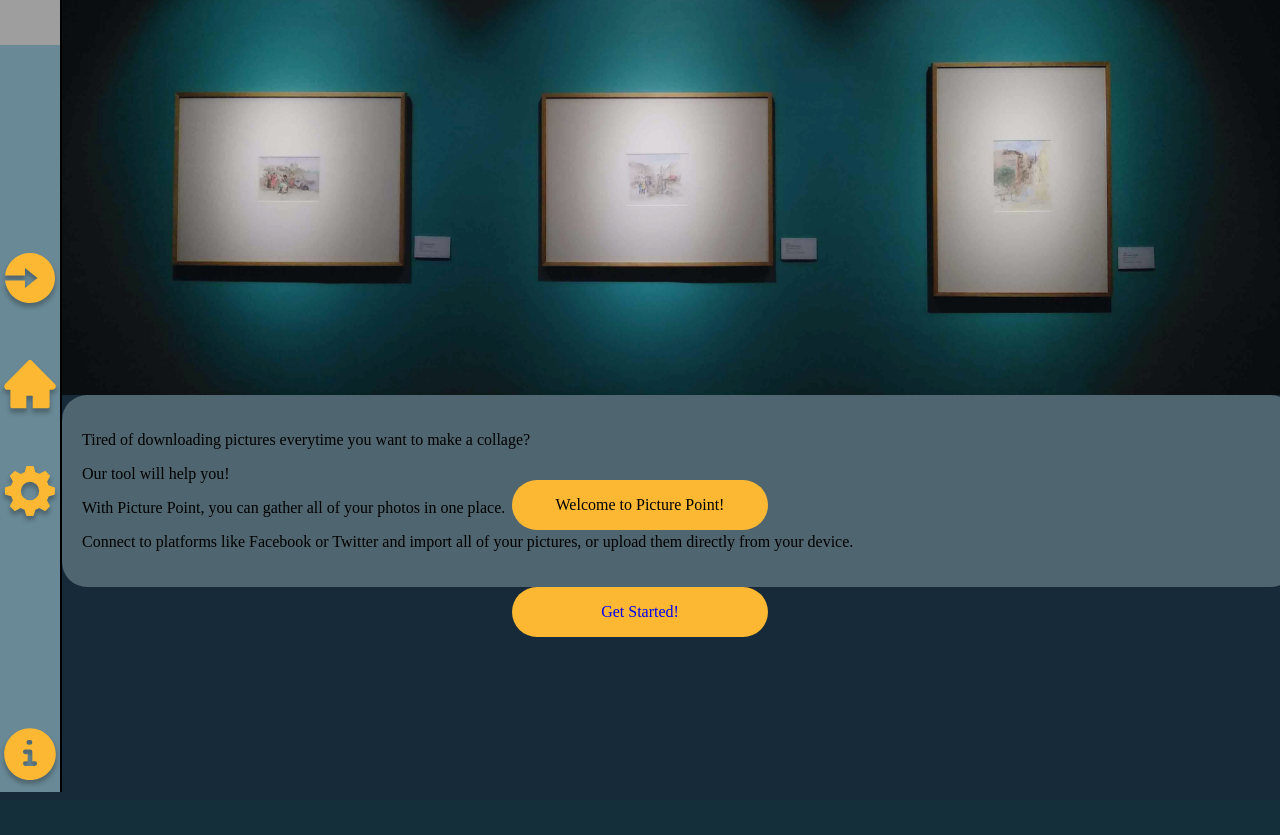
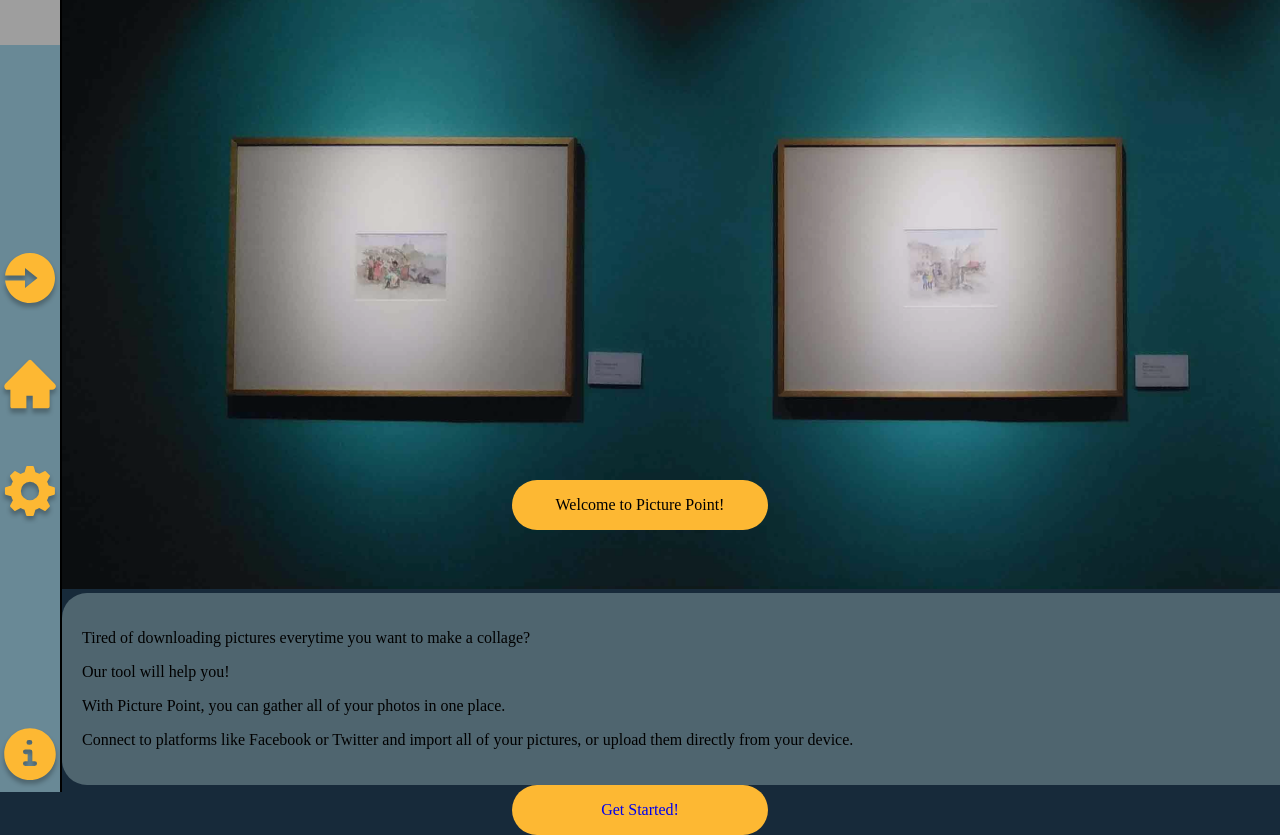
Before and after one commit to DxxxAce/Picture-Point, a PHP site: page /html/index.html in a window 1280 px wide; the page is wider, and only the part inside the window is pictured. Before the commit the page ends 792 px from the top of that part, so only its background shows below. Run offline with PHP 8.4, Linux system fonts and the light colour scheme; grey boxes are pictures that could not be loaded.

Commit message:
Edited some z-index stuff

```diff
--- a/css/index.css
+++ b/css/index.css
@@ -79,5 +79,6 @@ body {
     flex: auto;
     top: 60%;
     left: 40%;
+    z-index: 1;
     font-family: titillium-web;
   }
--- a/html/index.html
+++ b/html/index.html
@@ -44,7 +44,9 @@
           </div>
          <div class="home-main">
              <div class="picture-container">
-                <img src="..\media\in-page-images\index-about-gallery.png" alt="Artgallery" height="50%" width="100%">
+                 <div class="picture">
+                     <img src="..\media\in-page-images\index-about-gallery.png" alt="Artgallery">
+                 </div>
                 <div class="rounded-box">
                     <p>Welcome to Picture Point!</p>
                  </div>
```
